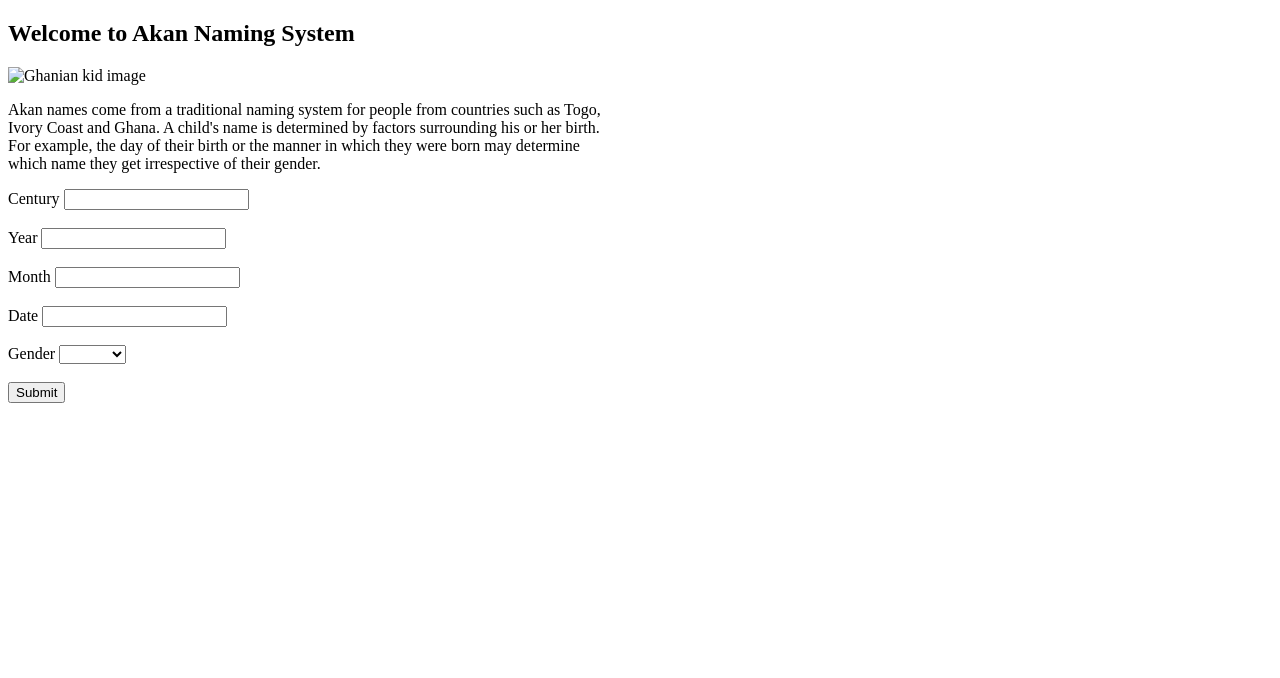
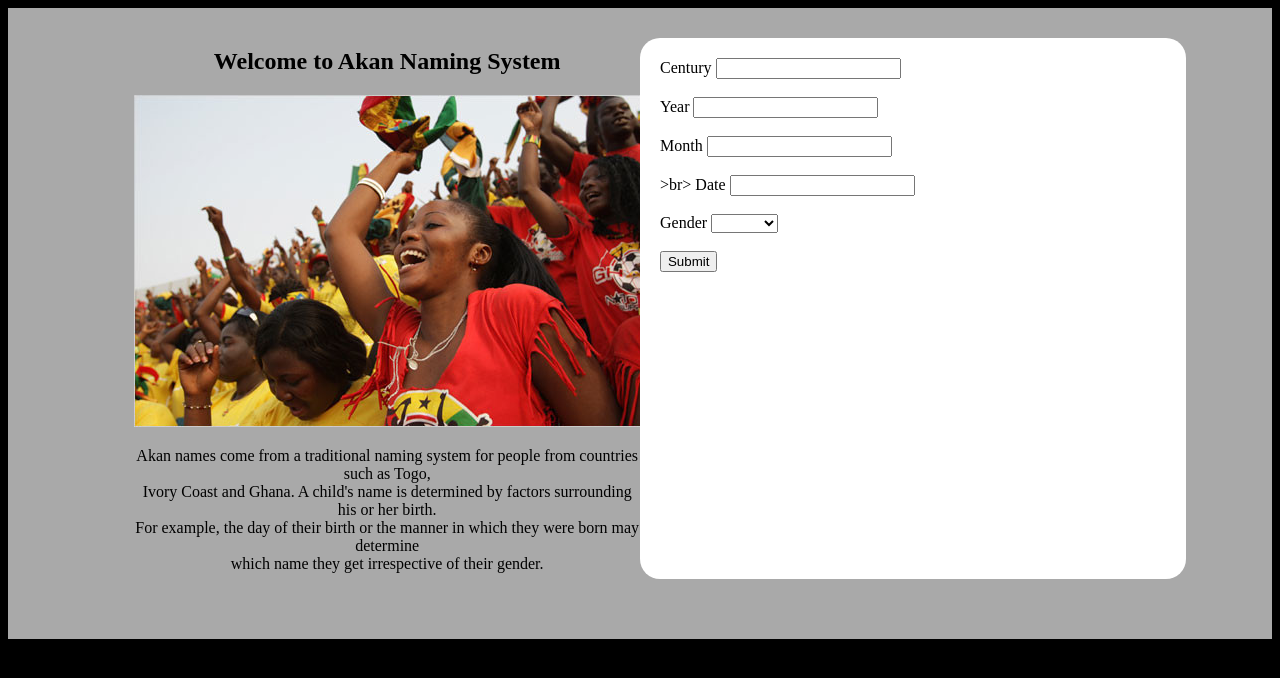
Before and after one commit to mariallugare/Akan-names, a plain HTML site: page index.html in a window 1280 px wide. Drawn offline with Linux system fonts and the light colour scheme.

Commit message:
added a picture

```diff
--- a/index.css
+++ b/index.css
@@ -0,0 +1,32 @@
+body{
+    font-family: poppins;
+    background-color: black;
+}
+.maindiv{
+    display: flex;
+    width: 100%;
+    background-color: darkgray;
+    padding-top: 20px;
+    padding-bottom: 50px;
+
+}
+.left{
+    width: 40%;
+    text-align: center;
+    margin-left: 10%;
+
+}
+.left h2{
+    text-align: center;
+
+}
+
+.right{
+    width: 40%;
+    background-color: white;
+    border-radius: 20px;
+    margin-top: 10px;
+    margin-bottom: 10px;
+    padding: 20px;
+
+}
--- a/index.html
+++ b/index.html
@@ -4,13 +4,16 @@
     <meta charset="UTF-8">
     <meta http-equiv="X-UA-Compatible" content="IE=edge">
     <meta name="viewport" content="width=device-width, initial-scale=1.0">
+    <link rel="stylesheet" href="index.css">
     <title>Akannames</title>
+
 </head>
 <body>
     <div class="maindiv">
         <div class="left">
             <h2>Welcome to Akan Naming System</h2>
-            <img src="ghana_hearthealth_flag_812x610.png" alt="Ghanian kid image" width="350px" height="250px">
+            <img src="image/ghana.jpeg" alt="">
+
             <p>
                 Akan names come from a traditional naming system for people from countries such as Togo, <br>
                 Ivory Coast and Ghana. A child's name is determined by factors surrounding his or her birth. <br>
@@ -26,7 +29,7 @@
                 <label>Year</label>
                 <input type="number" id="year"><br><br>
                 <label>Month</label>
-                <input type="number"  name="" id="month"><br><br>
+                <input type="number"  name="" id="month"><br><br>>br>
                 <label>Date</label>
                 <input type="number" id="date"><br><br>
                 <label >Gender</label>
```
Also changed, not shown: image/ghana.jpeg (added), image/ghana_hearthealth_flag_812x610.png (added).
